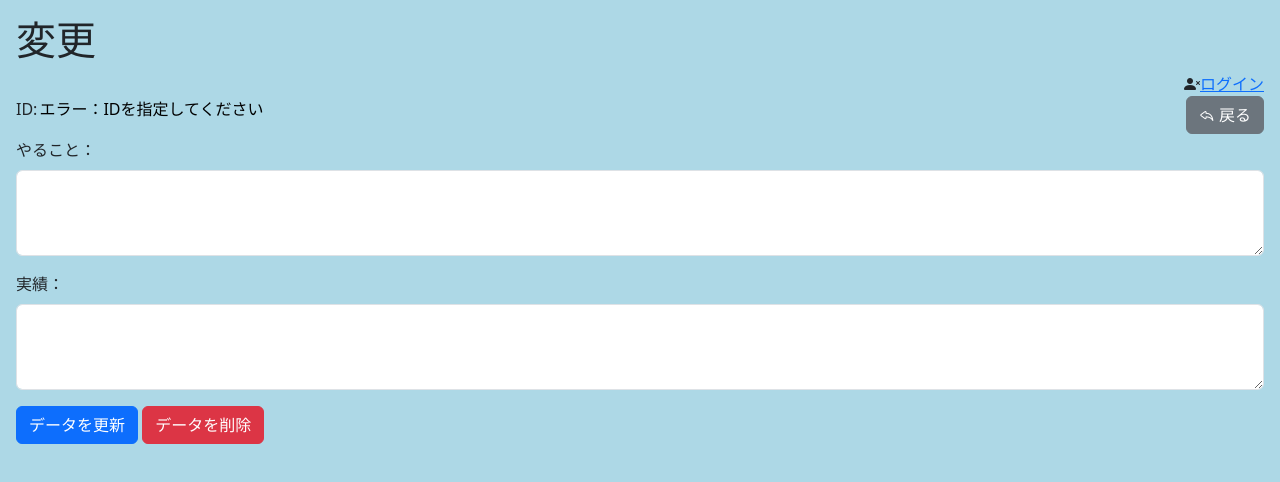
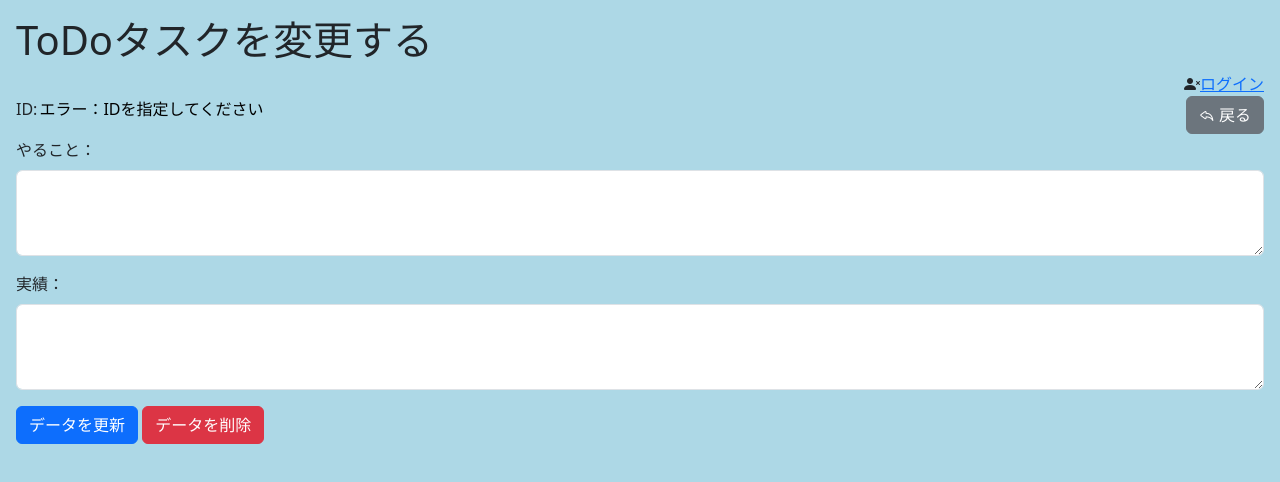
Before and after one commit to IchiroKano/todo_frontend, a plain HTML site: page edit.html in a window 1280 px wide. Drawn offline with nearby package versions, Linux system fonts and the light colour scheme.

Commit message:
Update edit.html

```diff
--- a/edit.html
+++ b/edit.html
@@ -29,7 +29,7 @@
 </head>
 
 <body style="background-color:lightblue;" class="p-3">
-  <h1>変更</h1>
+  <h1>ToDoタスクを変更する</h1>
   <div id="token"></div>
   <div id="output"></div>
 
```
